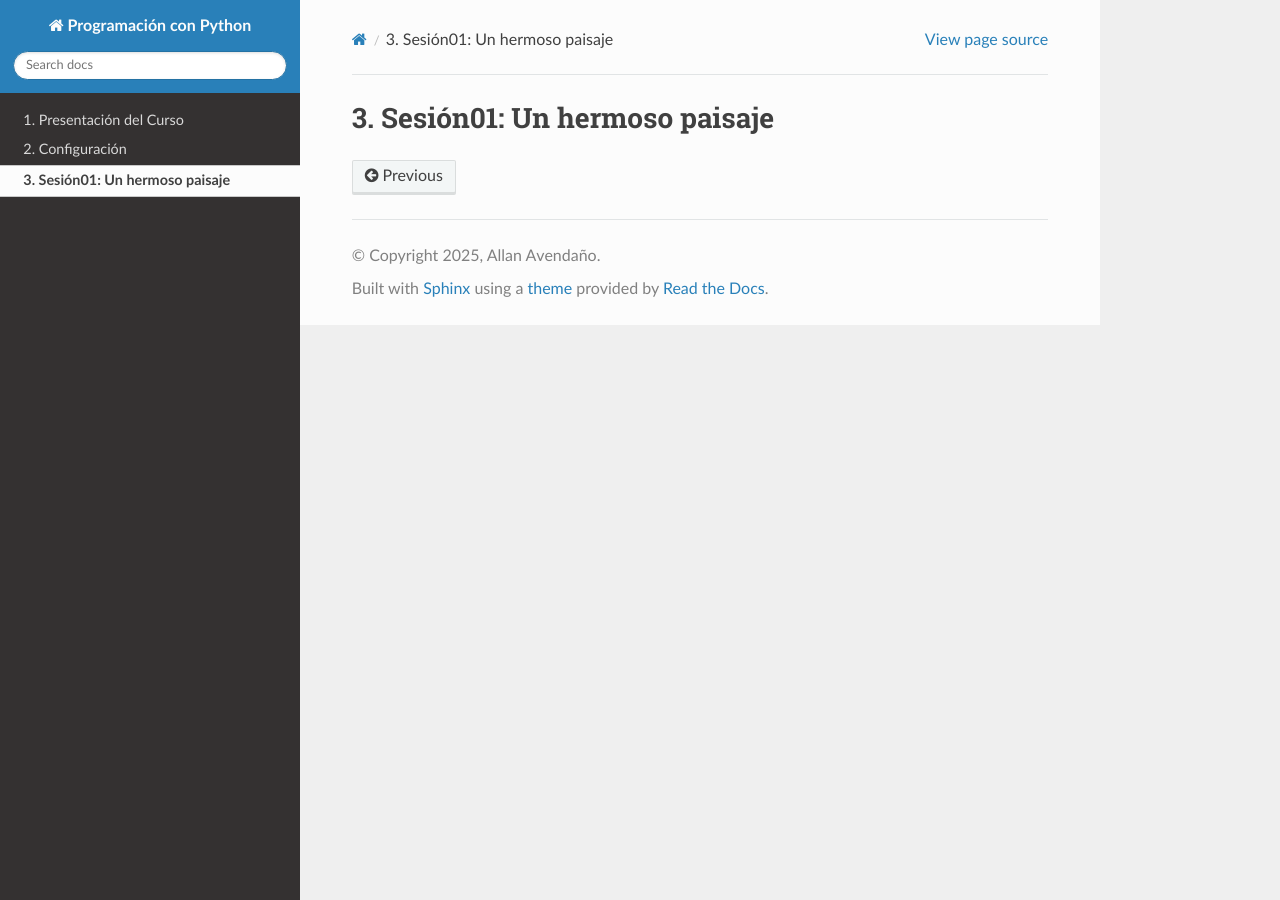
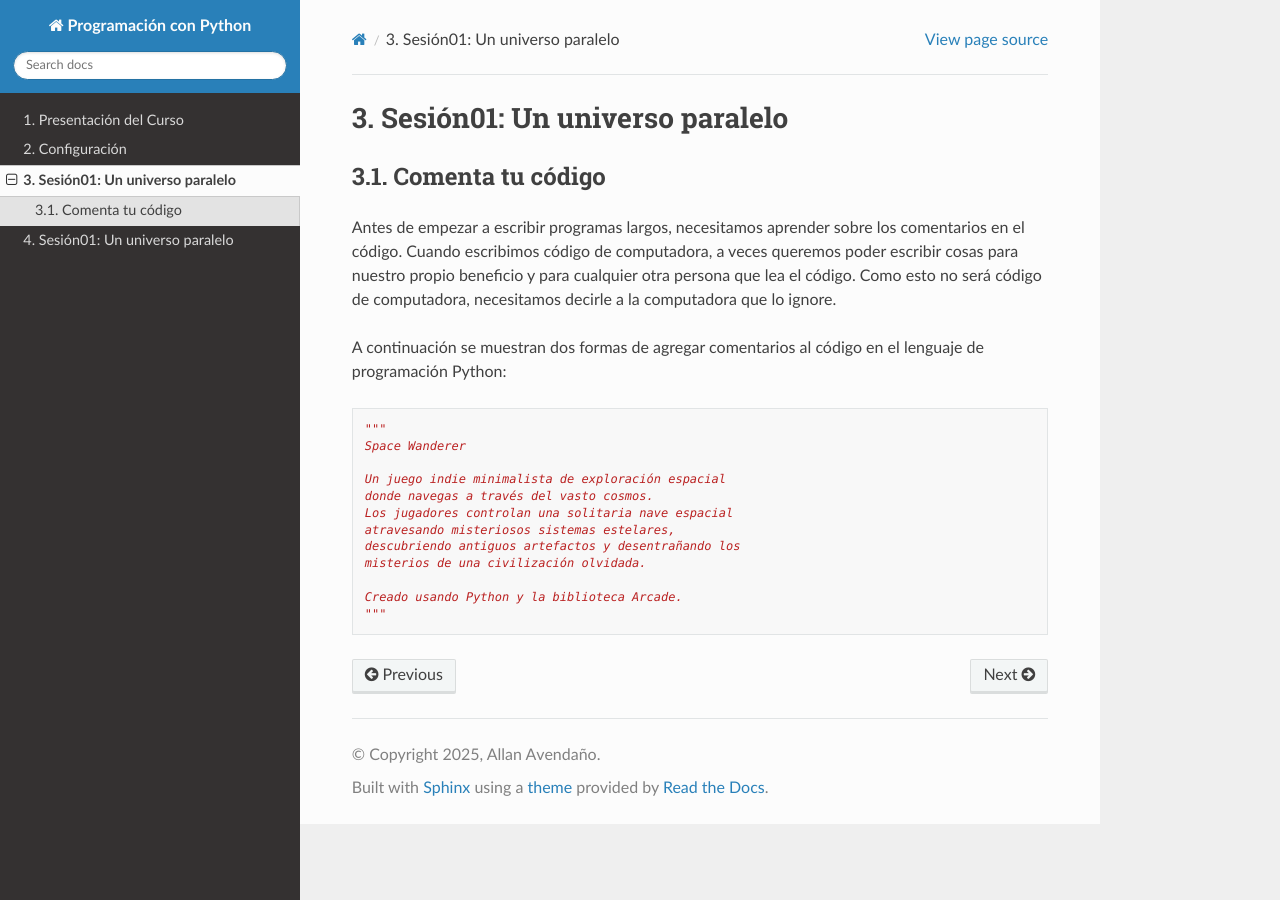
Before and after one commit to aavendan/programacion-python, a Sphinx documentation site: the page built from docs/source/sesiones/sesion01.rst, in a window 1280 px wide. Built offline with Sphinx 7.4.7 and the Read the Docs theme 3.1.0, drawn with Linux system fonts in a browser that asks for light colours.

Commit message:
sesion01

```diff
--- a/docs/source/index.rst
+++ b/docs/source/index.rst
@@ -25,3 +25,4 @@ Contenido
   presentacion
   configuracion
   sesiones/sesion01
+  sesiones/sesion02
--- a/docs/source/sesiones/sesion01.rst
+++ b/docs/source/sesiones/sesion01.rst
@@ -1,2 +1,33 @@
-Sesión01: Un hermoso paisaje
+Sesión01: Un universo paralelo
 ===================================
+
+Comenta tu código
+------------------
+
+Antes de empezar a escribir programas largos,
+necesitamos aprender sobre los comentarios en el
+código. Cuando escribimos código de computadora,
+a veces queremos poder escribir cosas para nuestro
+propio beneficio y para cualquier otra persona
+que lea el código. Como esto no será código de
+computadora, necesitamos decirle a la computadora
+que lo ignore.
+
+A continuación se muestran dos formas de agregar
+comentarios al código en el lenguaje de programación
+Python:
+
+.. code-block:: python
+
+    """
+    Space Wanderer
+
+    Un juego indie minimalista de exploración espacial
+    donde navegas a través del vasto cosmos.
+    Los jugadores controlan una solitaria nave espacial
+    atravesando misteriosos sistemas estelares,
+    descubriendo antiguos artefactos y desentrañando los
+    misterios de una civilización olvidada.
+
+    Creado usando Python y la biblioteca Arcade.
+    """
--- /dev/null
+++ b/docs/source/sesiones/sesion02.rst
@@ -0,0 +1,2 @@
+Sesión01: Un universo paralelo
+===================================
```
